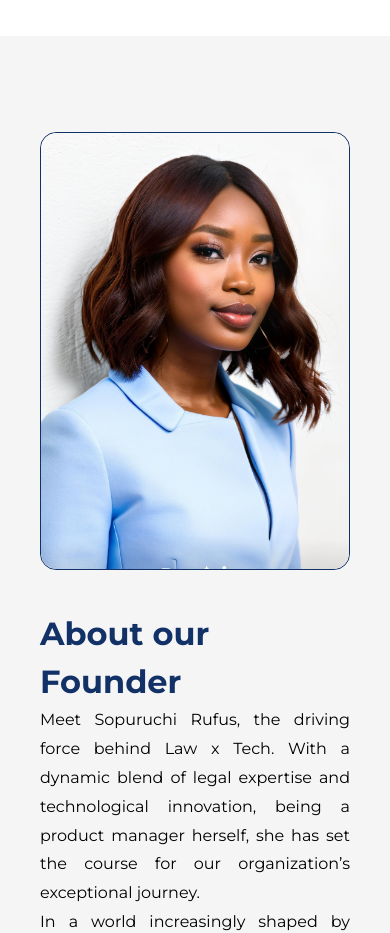
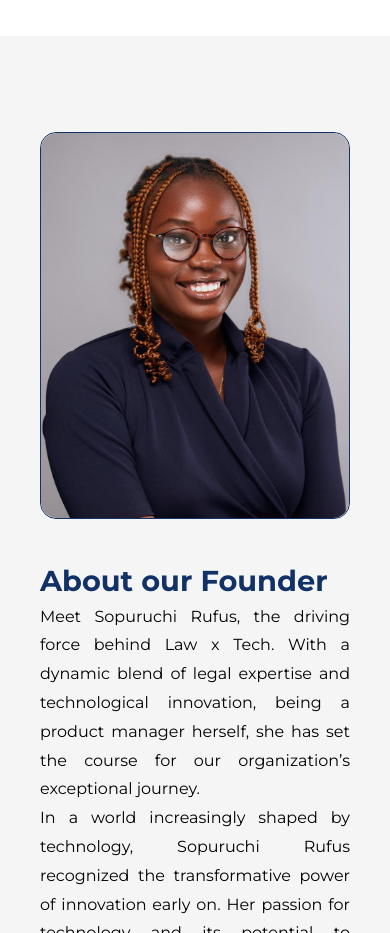
Before and after one commit to LawxTech/LawXTech, a React (Create React App) app: page /about-us in a window 390 px wide. Shown: the part 2620-3553 px from the top of the page. Built offline with nearby package versions, Linux system fonts and the light colour scheme; the HTML template or start-up script is replaced by a standard one.

Commit message:
Update founder image and heading size

```diff
--- a/src/components/About/Founder.tsx
+++ b/src/components/About/Founder.tsx
@@ -9,13 +9,13 @@ const Founder: React.FC = () => {
           <div className="grid grid-cols-1 lg:grid-cols-2 gap-[1.5rem]">
             <div className="rounded-[1rem] border border-[#113167] md:w-[30rem] md:h-[30rem] mx-auto w-full h-full">
               <img
-                src="/images/sopuruchi.jpeg"
+                src="/images/ruchi-rufus.jpeg"
                 alt="about the founder"
-                className="w-full h-full rounded-[1rem] object-cover object-center"
+                className="w-full h-full rounded-[1rem] object-cover "
               />
             </div>
             <div>
-              <h3 className="text-[#113167] text-[2rem] lg:text-[2.6rem] font-bold mt-[1rem] ">
+              <h3 className="text-[#113167] text-[1.8rem] md:text-[2rem] lg:text-[2.6rem] font-bold mt-[1rem] ">
                 About our Founder
               </h3>
               <div className=" md:w-2/3 mx-auto lg:mx-0 lg:w-[28rem] grid gap-[0.875remrem] ">
```
